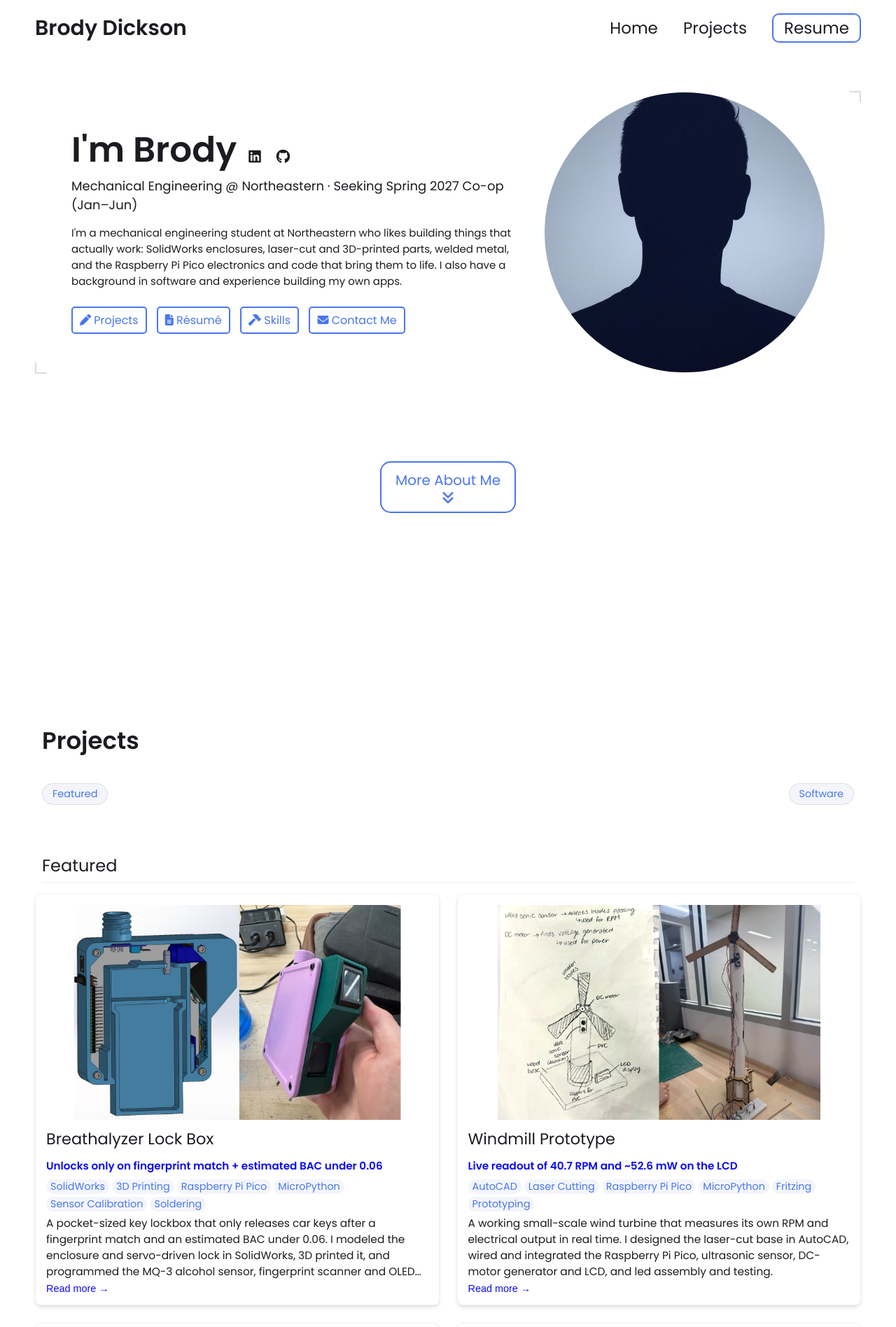
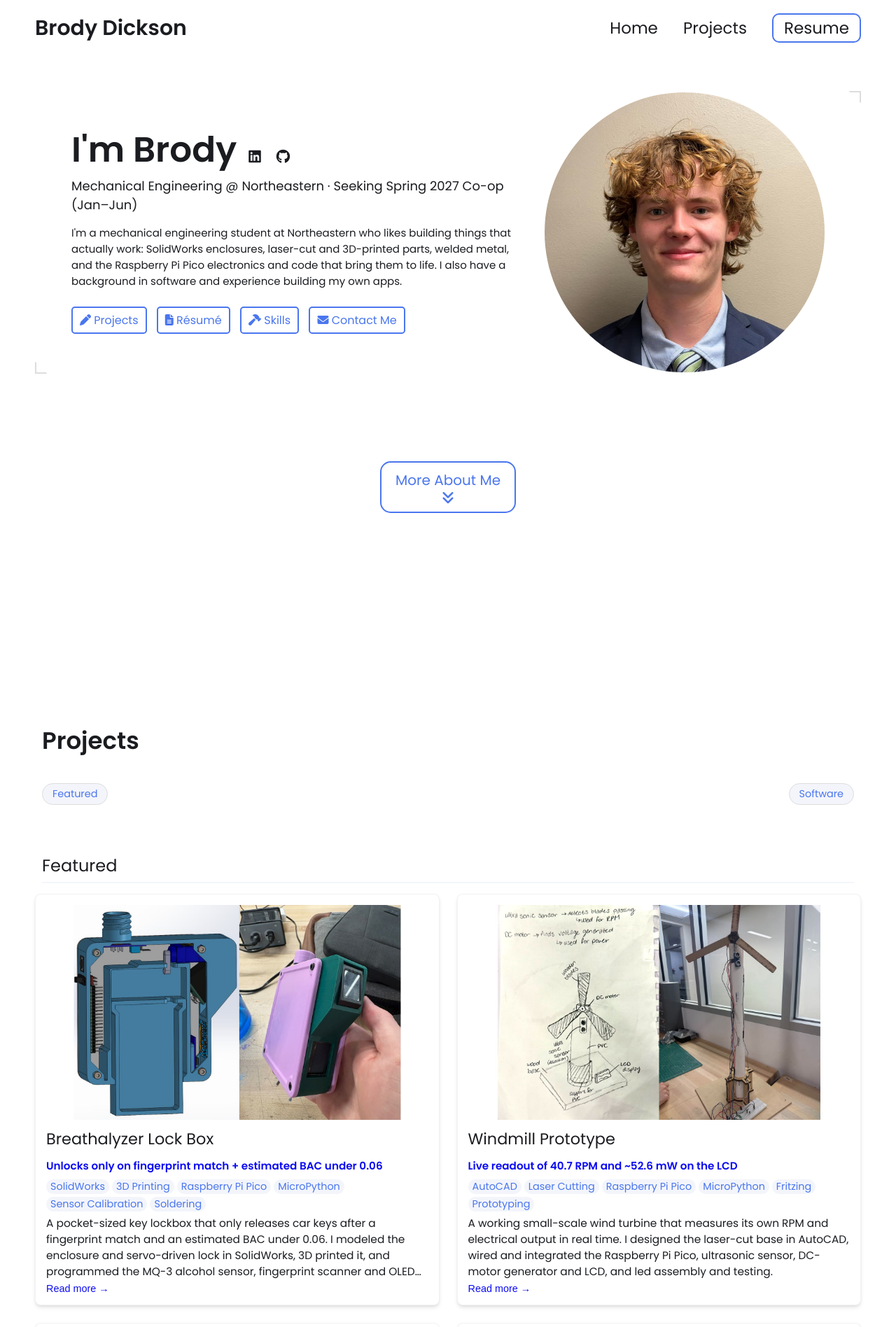
Before and after one commit to bfddeveloper/bfddeveloper.github.io, a Jekyll site: the page built from index.html, in a window 1280 px wide. Shown: the top 1896 px of the page at 70% size. Built offline with Jekyll 4.4.1, drawn with Linux system fonts in a browser that asks for light colours.

Commit message:
Add headshot as profile photo
Co-Authored-By: Claude Opus 5.5 <noreply@anthropic.com>

```diff
--- a/_config.yml
+++ b/_config.yml
@@ -14,7 +14,7 @@ description: >- # dont remove this line. this will ignore all new lines until th
   background in software and experience building my own apps.
 
 # Place your profile image in /assets/images/profile-image/ and edit the file name
-profile_image: /assets/images/profile-image/avatar.jpeg
+profile_image: /assets/images/profile-image/brody-headshot.jpg
 
 
 # Resume (PDF in assets/resume/). Use a copy WITHOUT a phone number - this site is public.
```
Also changed, not shown: assets/images/profile-image/avatar.jpeg (deleted), assets/images/profile-image/brody-headshot.jpg (added).
